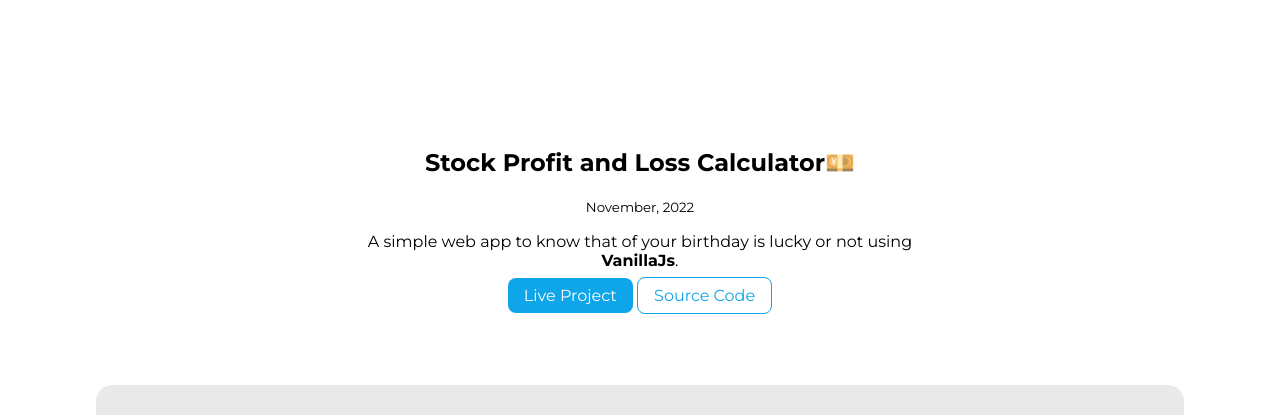
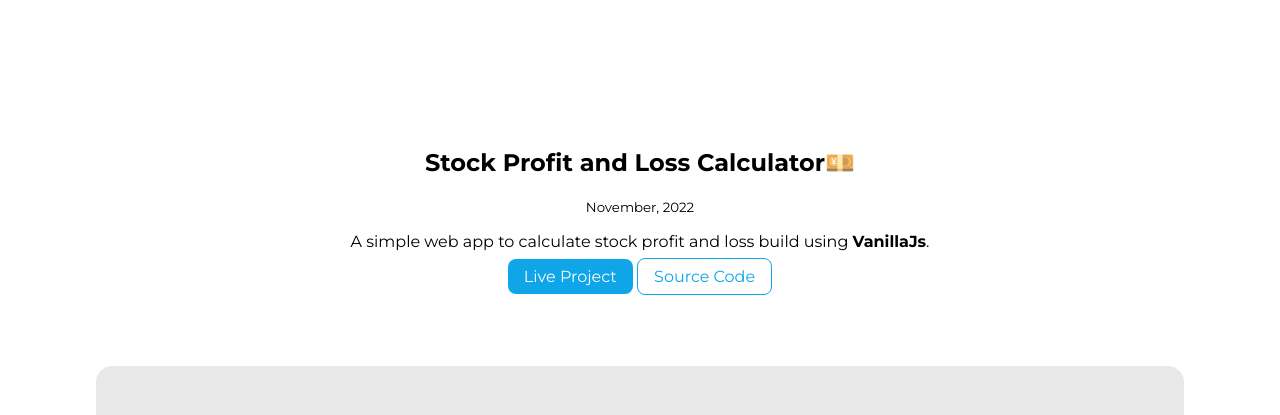
Before and after one commit to Shruti-2303/Mark04-Project-Neog, a plain HTML site: page projects.html in a window 1280 px wide. Shown: the part 306-721 px from the top of the page. Drawn offline with Linux system fonts and the light colour scheme.

Commit message:
Typo error

```diff
--- a/projects.html
+++ b/projects.html
@@ -37,7 +37,7 @@
             <div class="container container-center">
                 <h1>Stock Profit and Loss Calculator💴</h1>
                 <small>November, 2022</small>
-                <p>A simple web app to know that of your birthday is lucky or not using <strong>VanillaJs</strong>.</p>
+                <p>A simple web app to calculate stock profit and loss build using <strong>VanillaJs</strong>.</p>
                 <a class="link link-primary link-mr" href="https://shruti23stock.netlify.app/">Live Project</a>
                 <a class="link link-secondary" href="https://github.com/Shruti-2303/Mark14-Project-Neog">Source Code
                 </a>
```
